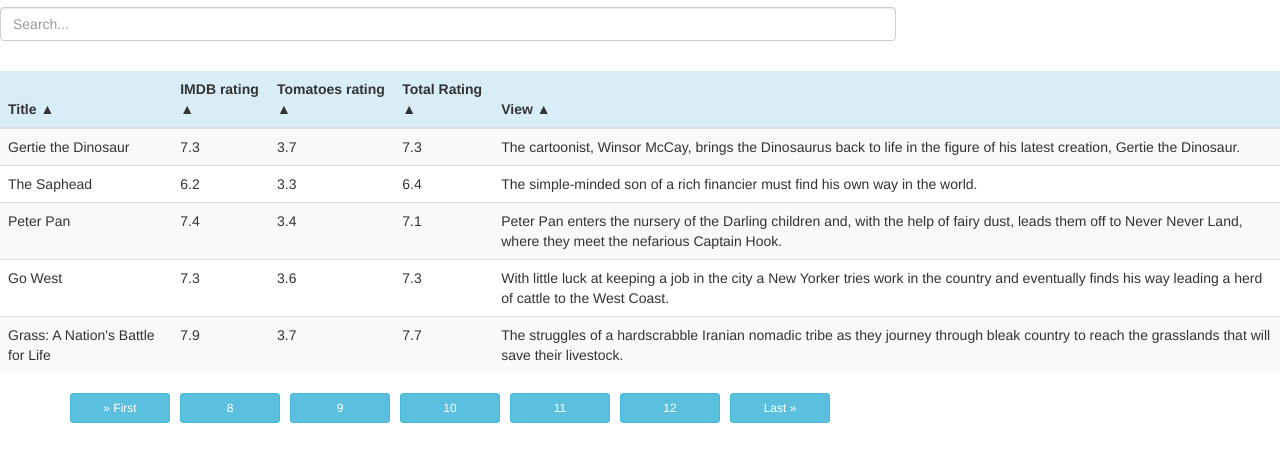
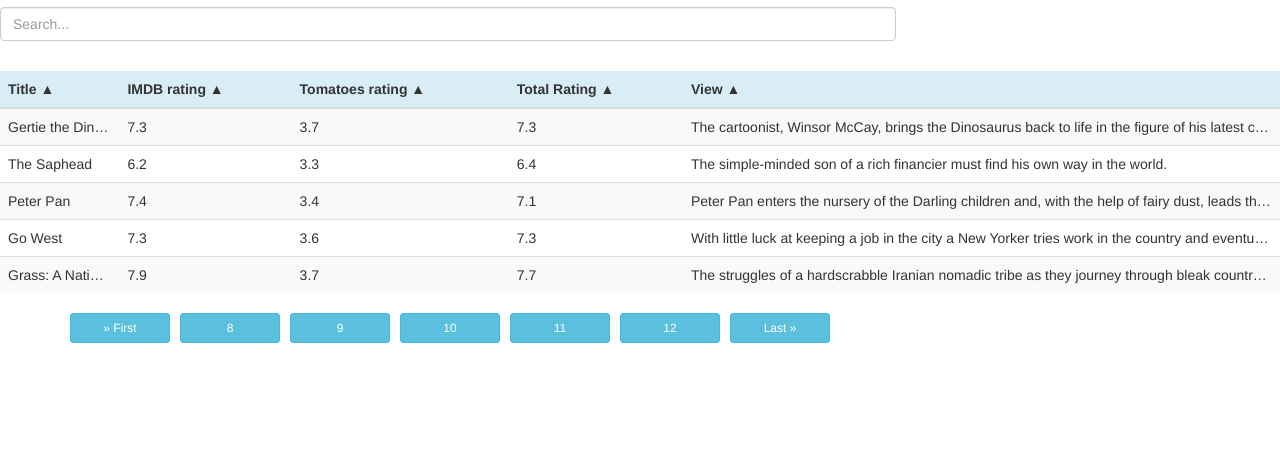
Before and after one commit to latheshpoojary/tableView-Excercise13, a plain HTML site: page index.html in a window 1280 px wide. Shown: the part 63-524 px from the top of the page. Drawn offline with nearby package versions, Linux system fonts and the light colour scheme.

```diff
--- a/script.js
+++ b/script.js
@@ -20,9 +20,8 @@
            }
 
         })
-        console.log(arr);
-        // arr=res;
-        // console.log(arr);
+
+
         state ={
             'querySet':arr,
             'page':10,
@@ -30,7 +29,7 @@
             'window':5
         }
 
-        console.log(state,"state");
+
 
         setTable(arr);
     }
@@ -42,10 +41,13 @@
 
 
 function pagination(querySet,page,row){
-    console.log("querySet",querySet,"rows",row,"page",page);
+
     let trimStart = (page-1)*row;
+
     let trimLast = trimStart+row;
+    console.log(querySet);
     var trimmeData = querySet.slice(trimStart,trimLast);
+    console.log(trimmeData,"trimdata");
     var pages = Math.ceil(querySet.length/row);
     return {
         'querySet':trimmeData,
@@ -55,8 +57,9 @@
 
 search.addEventListener('keyup',(e)=>{
     let searchValue = event.target.value;
-    console.log(searchValue);
-    let data = searchTable(arr,searchValue);
+    // console.log(state.querySet);
+    let data= searchTable(state.querySet,searchValue);
+
     setTable(data);
 })
 
@@ -68,7 +71,7 @@
         const column = event.target.dataset.column;
 
         const order = event.target.dataset.order;
-        console.log(column,order);
+
         let text = th.textContent.substring(0,th.textContent.length-1);
 
         if(order=='desc'){
@@ -92,13 +95,12 @@
 
 
 function buttonNavigation(pages) {
-//    console.log(JSON.parse(state));//{querySet: Array(5), page: 20}
+
 const pagination_wrapper = document.getElementById('pagination-wraper');
 pagination_wrapper.innerHTML = '';
 
-    console.log(pages);
-    // console.log(button);
-    // pagination_wrapper.innerHTML = '';
+
+
     let maxLeft = (state.page - Math.floor(state.window/2));
     let maxRight = (state.page + Math.floor(state.window/2));
     if(maxLeft<1){
@@ -127,15 +129,13 @@
 
 
 
-// Example state object
+
 
 function navigate(index) {
     state.page = index;
-    console.log(state,"chnaged state");
-    setTable()
-    // Now you can access and modify properties of the state object directly
-    // state.page = index; // For example, updating the 'page' property to the clicked index
-    // console.log(state);
+
+    setTable(state.querySet)
+
 }
 
 
@@ -143,15 +143,17 @@
 
 
 function searchTable(arr,searchValue){
+
     const searchedTable = [];
     for(let i=0;i<arr.length;i++){
        if(arr[i].title.toLowerCase().includes(searchValue.toLowerCase())){
             searchedTable.push(arr[i]);
 
        }
-    // console.log(arr[i].title.toLowerCase());
+
 
     }
+
     return searchedTable;
 }
 
@@ -159,18 +161,17 @@
 
 function setTable(arr){
 
+    console.log(arr,"setTable");
+    let pageData = pagination(arr,state.page,state.row);
 
-    let pageData = pagination(state.querySet,state.page,state.row);
 
-    console.log(pageData,"pagedata");
     let tableRow = pageData.querySet;
-    console.log(tableRow,"tableRow");
+
 
     tBody.innerHTML = '';
     for(let index = 0;index<tableRow.length;index++){
         let total = ((tableRow[index].imdb + tableRow[index].tomatoes*2)/2).toFixed(1);
-        console.log("total",total);
-        // arr[index].total = total;
+
         tableRow[index].total = total;
         let row = `<tr>
 
--- a/style.scss
+++ b/style.scss
@@ -1,23 +1,33 @@
-*{
+* {
   padding: 0;
   margin: 0;
   box-sizing: border-box;
 }
-h1{
+h1 {
   text-align: center;
 }
-.form-control{
+.form-control {
   width: 70%;
   margin-bottom: 3rem;
 }
-.view{
+.view {
   max-width: 100ch;
   overflow: hidden;
 }
-th{
-    cursor: pointer;
+th,
+td {
+  white-space: nowrap;
+  overflow: hidden;
+  text-overflow: ellipsis;
+  max-width: 50ch;
 }
-button{
+td:nth-child(1){
+    white-space: nowrap;
+  overflow: hidden;
+  text-overflow: ellipsis;
+  max-width: 10ch;
+}
+button {
   width: 10rem;
   margin-right: 1rem;
 }
```
Also changed, not shown: style.css, 1 other file. Lines whose indentation alone changed are shown as unchanged.
